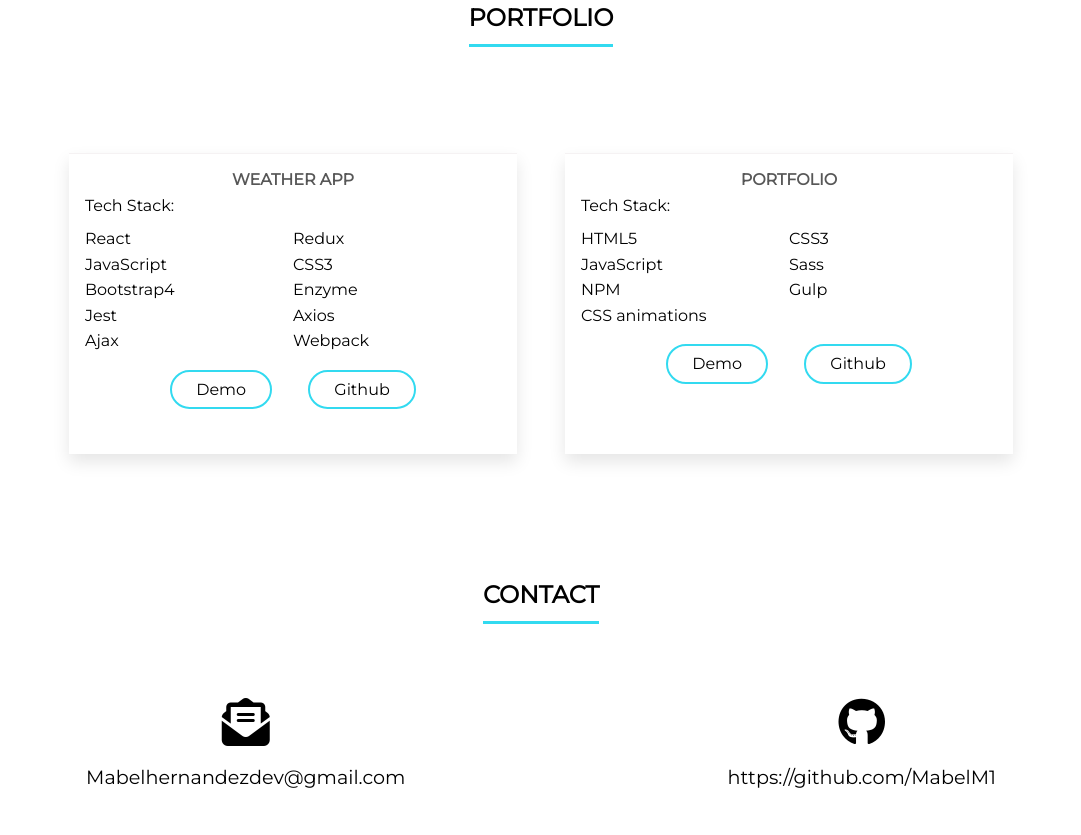
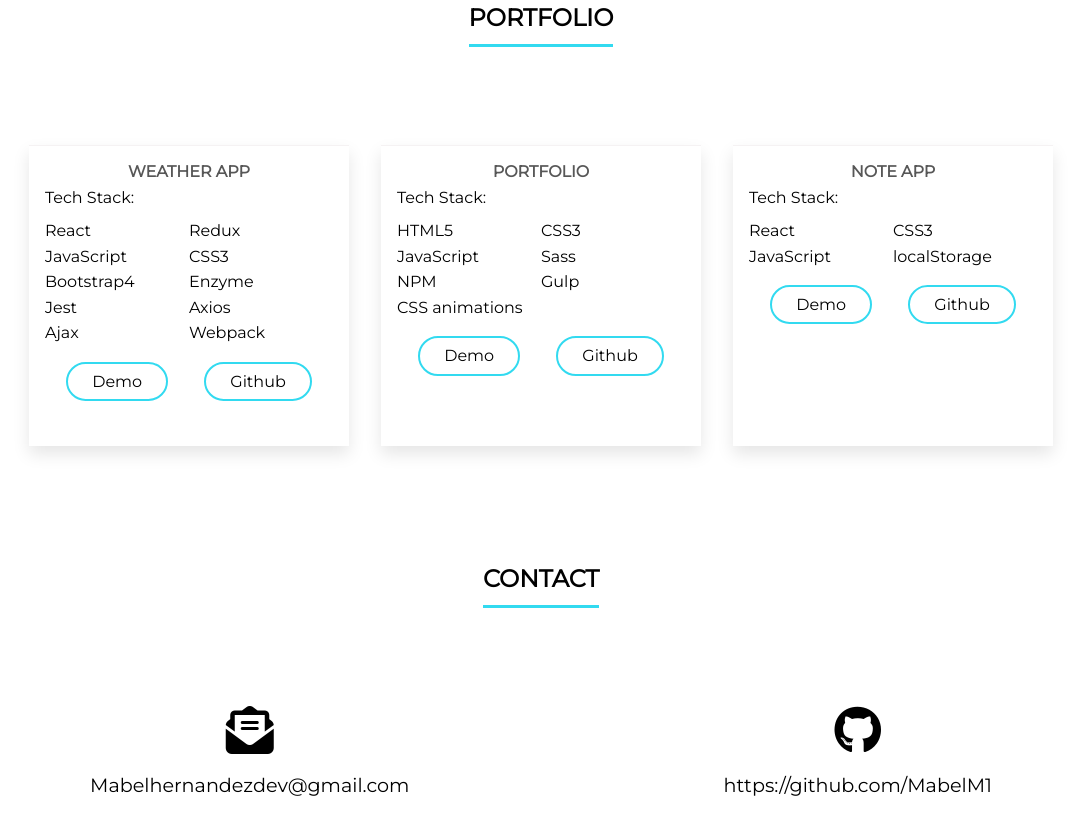
Before and after one commit to MabelM1/Portfolio, a website: page src/index.html in a window 1280 px wide. Shown: the part 1844-2679 px from the top of the page, without its empty margins (99-1180 px from the left). Drawn offline with nearby package versions, Linux system fonts and the light colour scheme; files that its build step writes are made by us from their sources.

Commit message:
updating projects section

```diff
--- a/src/index.html
+++ b/src/index.html
@@ -126,7 +126,6 @@
 				</div>
 
 				<div class="card">
-
 				  <div class="card-body">
 				    <h4 class="card-title text-center">Portfolio</h4>
 				    <p class="card-text">Tech Stack: </p>
@@ -138,7 +137,6 @@
 				    	<li>NPM</li>
 				    	<li>Gulp</li>
 				    	<li>CSS animations</li>
-
 				    </ul>
 				     <div class="card-link text-center">
 					    <a href="http://www.mabelhernandez.com" class="button">Demo</a>
@@ -146,6 +144,25 @@
 					</div>
 				  </div>
 				</div>
+
+				<div class="card">
+				  <div class="card-body">
+				    <h4 class="card-title text-center">Note App</h4>
+				    <p class="card-text">Tech Stack: </p>
+				    <ul>
+				    	<li>React</li>
+				    	<li>CSS3</li>
+				    	<li>JavaScript</li>
+				    	<li>localStorage</li>
+				    </ul>
+				     <div class="card-link text-center">
+					    <a href="https://mabelm1.github.io/todo-app/" class="button">Demo</a>
+					    <a href="https://github.com/MabelM1/todo-app" class="button">Github</a>
+					</div>
+				  </div>
+				</div>
+
+
 			</div>
 		</div>
 	</section>
--- a/src/scss/main.scss
+++ b/src/scss/main.scss
@@ -189,7 +189,7 @@ img {
 
 	.card {
 		transition: all 0.2s ease-in-out;
-		width: 28rem;
+		width: 20rem;
 	}
 
 	.card:hover {
@@ -228,8 +228,15 @@ img {
 #contact .contact {
 	display: flex;
 	justify-content: space-evenly;
-	padding-bottom: 6em;
+	padding-bottom: 2em;
 	text-align: center;
+	flex-wrap: wrap;
+	margin: 0.5em;
+
+	.contact-icon {
+		margin: 1em;
+		padding: 0.5em;
+	}
 
 	.contact-icon .contact-info {
 		text-align: center;
--- a/src/scss/utilities.scss
+++ b/src/scss/utilities.scss
@@ -19,9 +19,8 @@
 }
 
 .card {
-	width: 18em;
 	box-shadow: 0 8px 16px 0 rgba(0, 0, 0, 0.1);
-	margin: 1.5em;
+	margin: 1em;
 	padding-bottom: 1em;
 
 	img {
```
Also changed, not shown: build/css/main.css, build/css/utilities.css, build/index.html.
